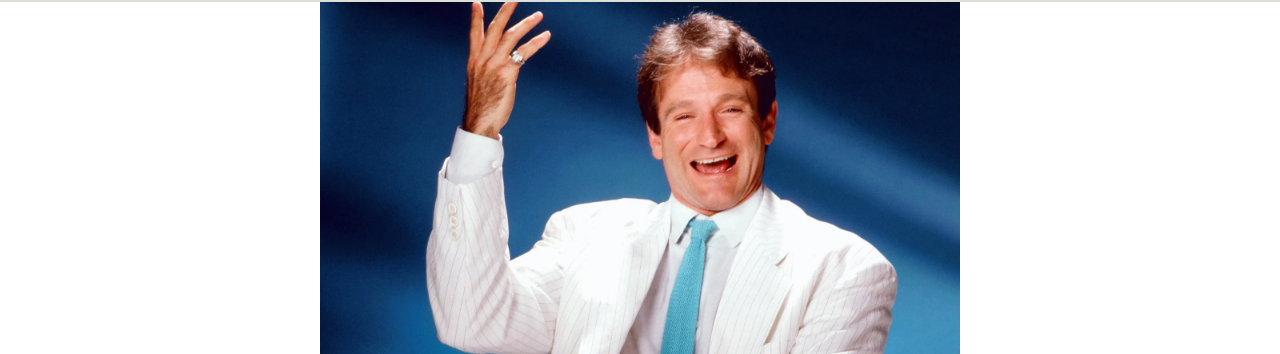
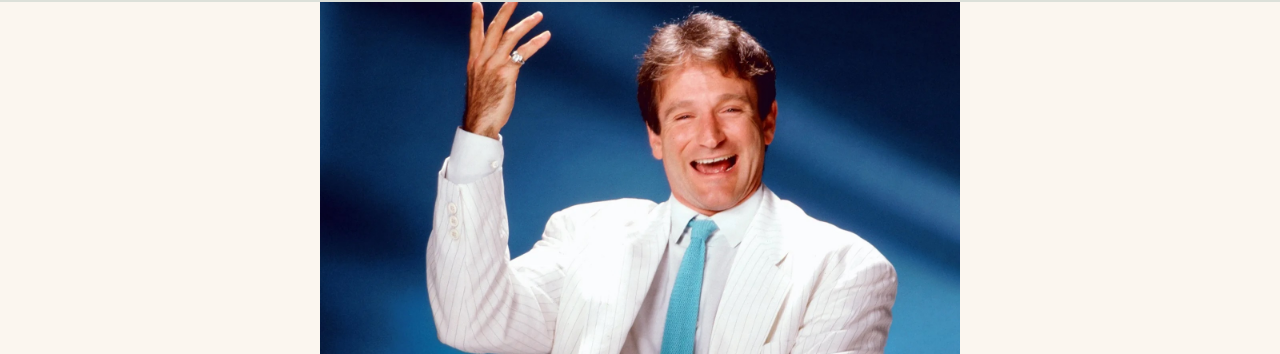
Before and after one commit to cjulia-5/topic-page-assignment, a plain HTML site: page index.html in a window 1280 px wide. Shown: the part 78-432 px from the top of the page. Drawn offline with nearby package versions, Linux system fonts and the light colour scheme.

Commit message:
changing background color

```diff
--- a/css/custom.css
+++ b/css/custom.css
@@ -93,7 +93,9 @@ div.text {
     margin-left: auto;
     margin-right: auto;
     width: 50%;
-
+}
+body {
+    background-color: #fbf6ef;
 }
 
 
```
